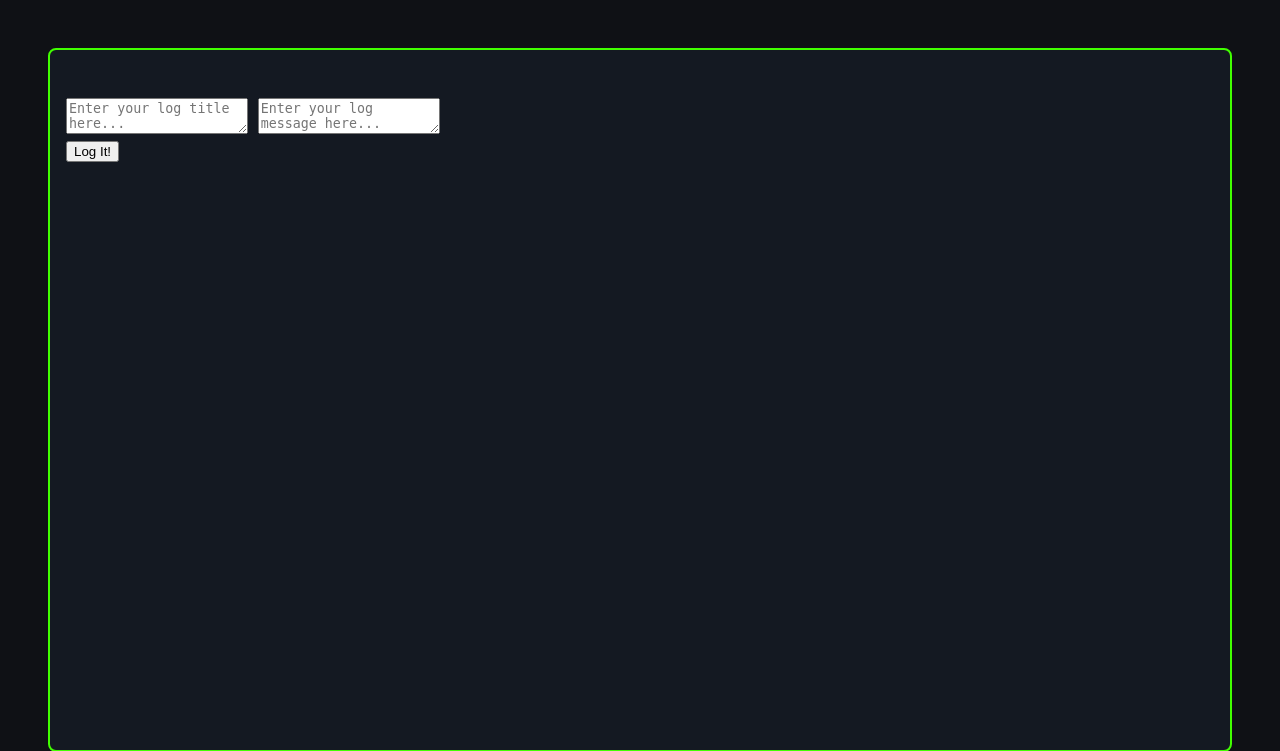
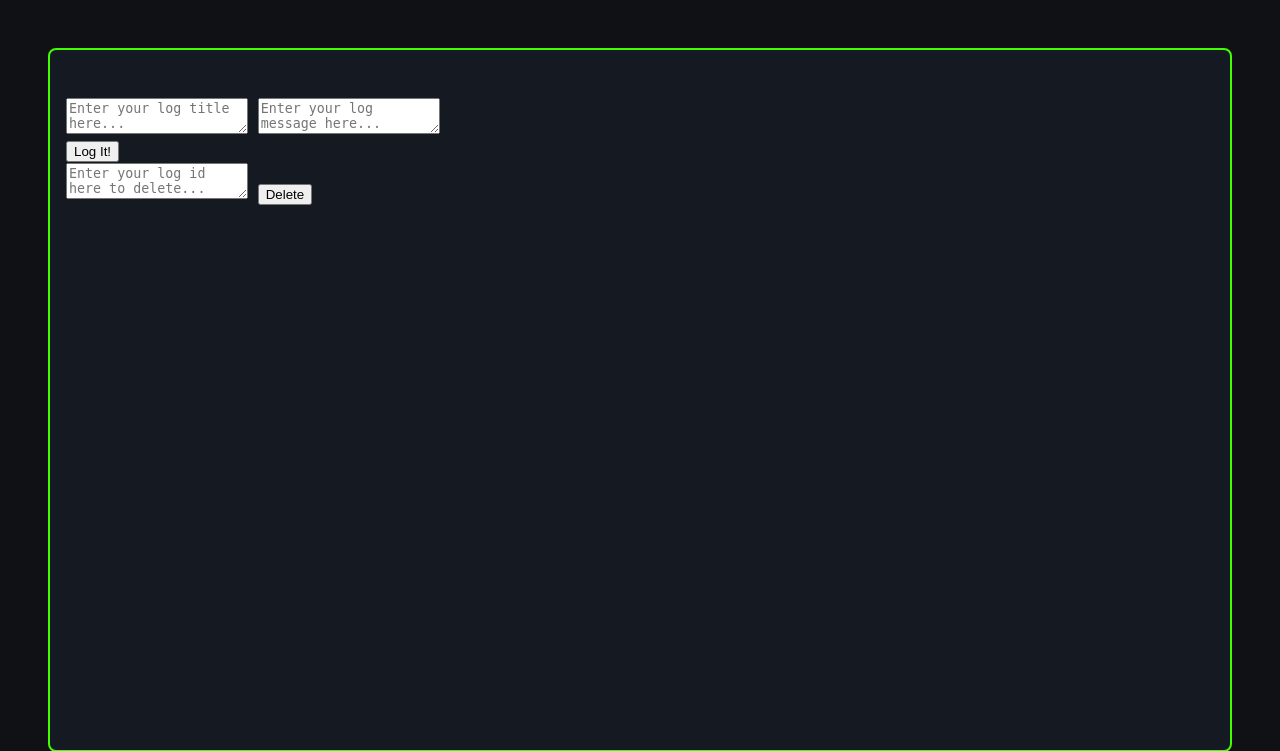
Before and after one commit to tenochca/personal_website, a FastAPI app: template templates/create-log.html in a window 1280 px wide. Shown: the top 751 px of the page. Run offline with FastAPI, Linux system fonts and the light colour scheme; the template is opened without the code that fills it, so the values that code supplies are empty.

Commit message:
removed delete button from view-log to create-log under auth protection

```diff
--- a/templates/create-log.html
+++ b/templates/create-log.html
@@ -1,9 +1,35 @@
 {% extends "base.html" %}
 
 {% block content %}
-<form action="/logs" method="post">
+<form id="createForm" action="/logs" method="post">
     <textarea name="log_title" required placeholder="Enter your log title here..."></textarea>
     <textarea name="log_message" required placeholder="Enter your log message here..."></textarea><br>
     <button type="submit">Log It!</button>
 </form>
+
+<form id="deleteForm" action="/logs">
+    <textarea name="log_id" required placeholder="Enter your log id here to delete..."></textarea>
+    <button type="button" onclick="deleteLog()">Delete</button>
+</form>
 {% endblock %}
+
+{% block script %}
+
+<script>
+async function deleteLog() {
+    const logId = document.querySelector('textarea[name="log_id"]').value
+    if (!confirm("Delete this log?")) return;
+
+    const response = await fetch(`/logs/${logId}`, {
+        method: "DELETE",
+    });
+
+    if (response.ok) {
+        window.location.href = "/logs";
+    } else {
+        alert("Failed to delete log.");
+    }
+}
+</script>
+
+{% endblock %}
```
Also changed, not shown: templates/view-log.html (+0 -17 lines).
